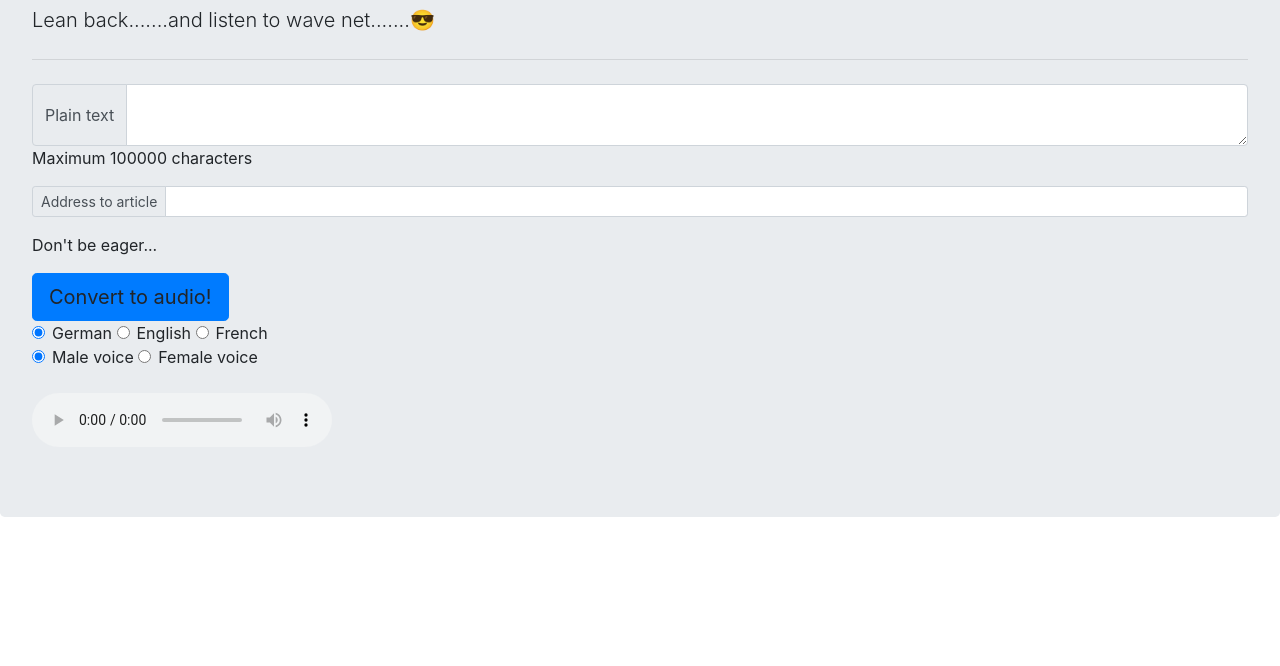
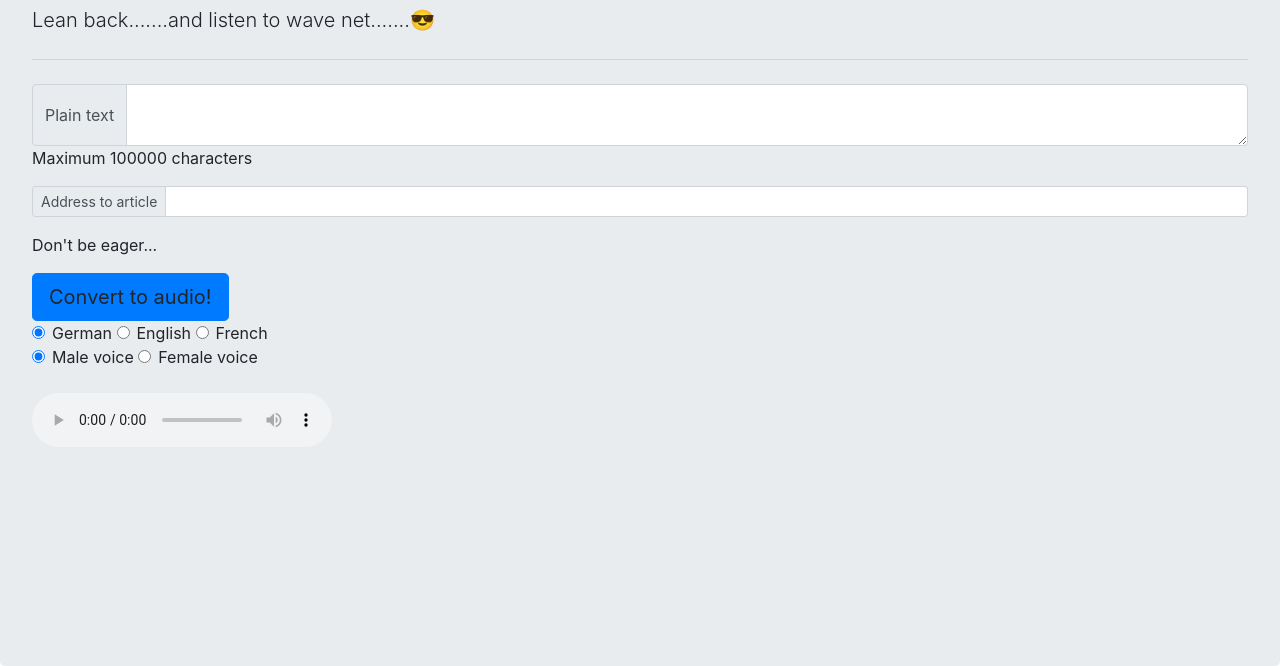
Before and after one commit to ValentinBossi/text2Speech, a website: page public/index.html in a window 1280 px wide. Shown: the part 134-800 px from the top of the page. Drawn offline with nearby package versions, Linux system fonts and the light colour scheme.

Commit message:
beautify UI

```diff
--- a/public/index.html
+++ b/public/index.html
@@ -1,5 +1,5 @@
 <!doctype html>
-<html lang="en">
+<html lang="en" style="height: 100%">
 
 <head>
     <!-- Required meta tags -->
@@ -13,9 +13,9 @@
     <title>WaveNet Bossi</title>
 </head>
 
-<body>
+<body style="height: 100%">
 
-    <div class="jumbotron" style="margin-bottom: 0">
+    <div class="jumbotron" style="margin-bottom: 0; padding-bottom: 0; height: 100%">
         <h1 class="display-4">Hello, lazy people</h1>
         <p class="lead">Lean back.......and listen to wave net.......😎</p>
         <hr class="my-4">
```
